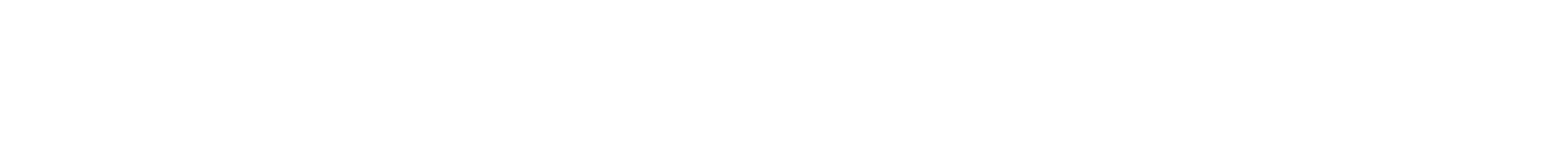
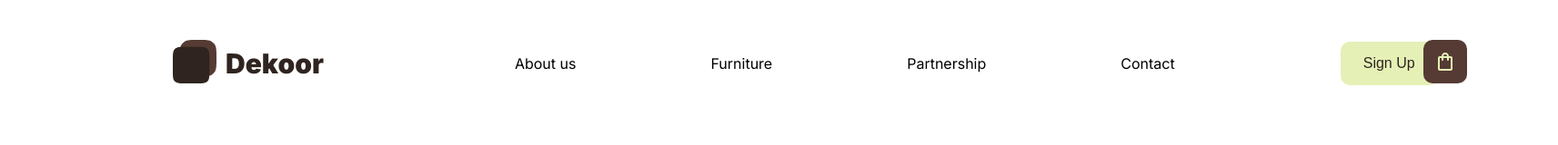
Before and after one commit to ew1tt058/Furniture, a website: page index.html in a window 1280 px wide. Shown: the whole page at 91% size, 1713 px wide, since content can reach past the window. Drawn offline with Linux system fonts and the light colour scheme.

Commit message:
added header

```diff
--- a/index.html
+++ b/index.html
@@ -1,11 +1,66 @@
 <!DOCTYPE html>
 <html lang="en">
+
 <head>
     <meta charset="UTF-8">
     <meta name="viewport" content="width=device-width, initial-scale=1.0">
+    <link rel="preconnect" href="https://fonts.googleapis.com">
+    <link rel="preconnect" href="https://fonts.gstatic.com" crossorigin>
+    <link href="https://fonts.googleapis.com/css2?family=Inter:ital,opsz,wght@0,14..32,100..900;1,14..32,100..900&display=swap" rel="stylesheet">
+    <link rel="stylesheet" href="/dist/index.css">
+    <link rel="icon" href="/assets/sprites.svg#icon">
     <title>Furniture</title>
 </head>
+
 <body>
+    <header class="header" aria-label="header">
+        <div class="container">
 
+            <nav class="header__nav nav">
+
+                <div class="header__icon">
+                    <a href="#" class="header__icon-link" aria-label="header icon link">
+                        <svg class="header__icon-preview" aria-label="header icon preview">
+                            <use href="/assets/sprites.svg#icon"> </use>
+                        </svg>
+                    </a>
+                </div>
+
+                <div class="nav__title">
+                    <a href="#" class="nav__title-link" >Dekoor</a>
+                </div>
+
+
+                <div class="nav__links">
+                    <ul class="nav__links-list list" aria-label="header nav links">
+                        <li class="list__item about">
+                            <a href="#" class="list__item-links list">About us</a>
+                        </li>
+                        <li class="list__item furniture">
+                            <a href="#" class="list__item-links list"> Furniture</a>
+                        </li>
+                        <li class="list__item partnership">
+                            <a href="#" class="list__item-links list">Partnership</a>
+                        </li>
+                        <li class="list__item contact">
+                            <a href="#" class="list__item-links list">Contact</a>
+                        </li>
+                    </ul>
+                </div>
+                <div class="nav__buttons">
+                    <button class="nav__buttons-signup" aria-label="navigation button sign up">Sign Up</button>
+                    <div class="nav__buttons-icon ">
+                        <a href="#" class="nav__buttons-basked basked" aria-label="navigation button basked">
+                            <svg class="basked-icon">
+                                <use href="/assets/sprites.svg#basket"></use>
+                            </svg>
+                        </a>
+                    </div>
+                </div>
+            </nav>
+
+        </div>
+    </header>
 </body>
+
 </html>
--- /dev/null
+++ b/styles/_basic.scss
@@ -0,0 +1,45 @@
+* {
+    box-sizing: border-box;
+    margin: 0;
+}
+
+
+body {
+    font-family:'Inter';
+    margin: 0;
+}
+h1,h2,h3,h4,h5,h6,ul,p,button {
+
+    margin: 0;
+    padding: 0;
+}
+a{
+    text-decoration: none;
+    color:unset ;
+    white-space: nowrap;
+}
+
+li{
+    list-style: none;
+}
+
+blockquote{
+    margin: 0;
+}
+
+figure {
+    margin: 0;
+}
+
+hr{
+    margin: 0;
+    width: 100%;
+}
+
+html {
+    scroll-behavior: smooth;
+}
+.container{
+    max-width: 1440px;
+    margin: 0 auto;
+}
--- /dev/null
+++ b/styles/_header.scss
@@ -0,0 +1,91 @@
+@use'_variables.scss' as v;
+@use'_mixins.scss' as m;
+@use'_placeholders.scss' ;
+
+.header {
+    @include m.d-flex(center, center);
+
+    width: 1440px;
+    height: 140px;
+}
+
+.header__nav {
+    padding: 0 0 0 190px;
+    @include m.d-flex(start, center);
+}
+
+.header__icon-preview {
+    width: 48px;
+    height: 48px;
+}
+.nav__title {
+    padding: 10px;
+    @include m.font(30px, 900, v.$color_brow);
+    @extend %hover;
+}
+
+.nav__links {
+    @include m.font(16px, 400, v.$color_black);
+
+    .list {
+        @include m.d-flex(start, center, nowrap, row, min(48px, 5vw), 0);
+        padding: 0 0 0 100px;
+    }
+}
+.about{
+    @extend %hover-text;
+
+}
+.furniture{
+    @extend %hover-text;
+
+}
+.partnership{
+    @extend %hover-text;
+
+}
+.contact{
+    @extend %hover-text;
+
+}
+
+
+.nav__buttons {
+    @include m.d-flex(end, center, nowrap, row, min(100px, 5vw), 0);
+}
+
+.nav__buttons-signup {
+    width: 107px;
+    height: 48px;
+    padding: 12px;
+    margin: 0 0 0 182px;
+    border: none;
+    border-radius: 10px;
+    background-color: v.$color_lime;
+    @include m.font(16px, 300, v.$color_brow);
+    transition: 0.4s ease;
+    &:hover {
+        cursor: pointer;
+            box-shadow: 0px 0px 20px v.$color_black;
+            background-color: v.$color_brow;
+            @include m.font(16px, 300, v.$color_lime);
+    }
+}
+.nav__buttons-icon{
+    width: 48px;
+    height: 48px;
+    margin: 0px 100px 0px -80px;
+    @include m.d-flex(center, center);
+    &:hover {
+        cursor: pointer;
+    }
+}
+
+
+.basked-icon{
+    width: 48px;
+    height: 48px;
+    border-radius: 10px;
+
+
+}
--- /dev/null
+++ b/styles/_importer.scss
@@ -0,0 +1,4 @@
+@forward 'variables';
+@forward 'header';
+@forward 'basic';
+@forward 'placeholders';
--- /dev/null
+++ b/styles/_mixins.scss
@@ -0,0 +1,34 @@
+@mixin d-flex($justify: center, $align: center, $wrap: nowrap, $direction: row, $column-gap: 0, $row-gap: 0) {
+    display: flex;
+    justify-content: $justify;
+    align-items: $align ;
+    flex-wrap: $wrap ;
+    flex-direction: $direction ;
+    column-gap: $column-gap ;
+    row-gap: $row-gap;
+}
+
+@mixin position($type: relative, $zIndex: 1, $inset: -1, $top-or-bottom: top, $left-or-right: left, $value1: 0, $value2: 0) {
+    position: $type;
+    z-index: $zIndex;
+
+    @if $inset > -1 {
+        inset: $inset;
+    }
+    @else {
+        #{$top-or-bottom}: $value1;
+        #{$left-or-right}: $value2;
+    }
+}
+
+
+@mixin font($size: 16, $weight: 400, $color: #fff, $style: normal) {
+    font: {
+        size: $size;
+        weight: $weight;
+        style: $style;
+    }
+
+    color:$color;
+
+}
--- /dev/null
+++ b/styles/_placeholders.scss
@@ -0,0 +1,20 @@
+@use '_variables.scss' as v;
+
+%hover-text {
+    transition: 0.4s ease;
+
+    &:hover {
+        font-size: 35px ;
+        font-weight: 800;
+        color: v.$color_lime;
+        text-shadow: 0 0 10px v.$color_black;
+    }
+}
+
+%hover {
+    transition: 0.4s ease;
+    &:hover {
+        color: v.$color_lime;
+        text-shadow: 0 0 13px v.$color_black;
+    }
+}
--- /dev/null
+++ b/styles/_variables.scss
@@ -0,0 +1,5 @@
+$color_black:black;
+$color_grey:grey;
+$color_white:white;
+$color_brow:#2F241F;
+$color_lime:#E5F0B6;
--- a/styles/index.scss
+++ b/styles/index.scss
@@ -1,5 +1 @@
-$blue:blue;
-
-body {
-    background-color: $blue;
-}git remote add origin https://github.com/ew1tt058/Furniture.git
+@use 'importer';
```
Also changed, not shown: package.json (added, +22 -0 lines), assets/sprites.svg (added), dist/index.css (added), 4 other files.
